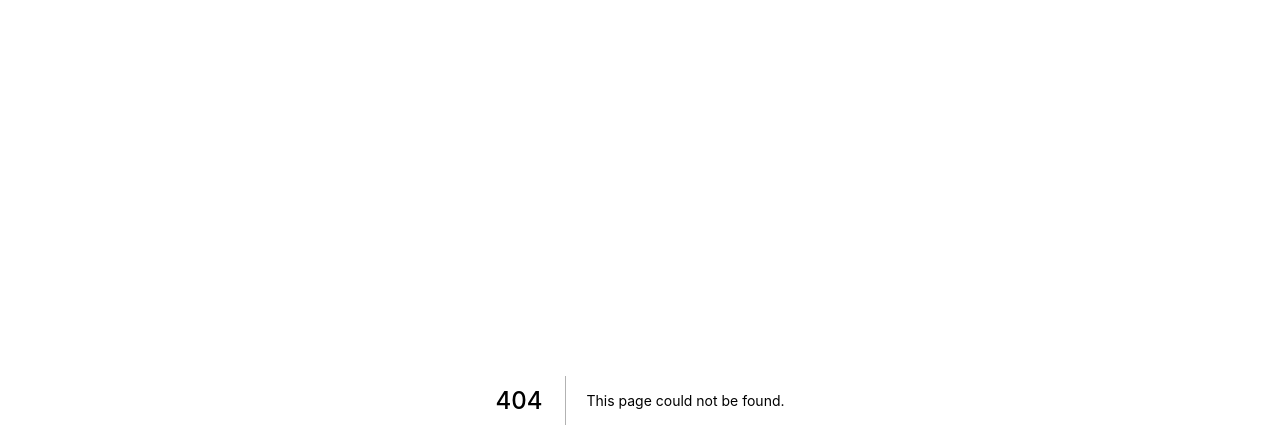
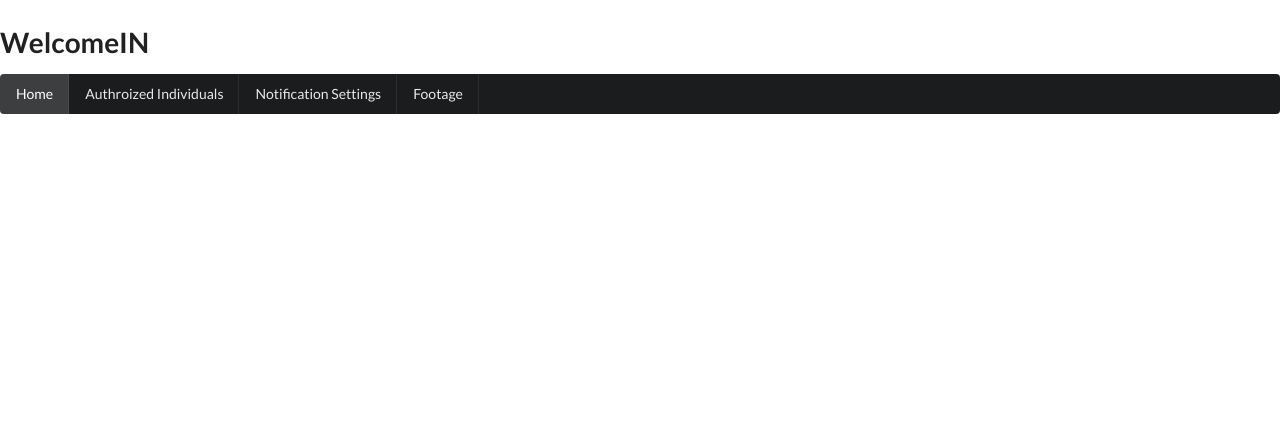
Before and after one commit to Capstone-Projects-2020-Spring/Facial-Recognition-WelcomeIn, a Next.js app in the folder appJS/: page /settings in a window 1280 px wide. Before the commit this address had no page. Shown: the top 448 px of the page. Built offline with nearby package versions, Linux system fonts and the light colour scheme.

Commit message:
Adjusted Codebase

```diff
--- /dev/null
+++ b/appJS/pages/settings.js
@@ -0,0 +1,34 @@
+import Link from 'next/link'
+import React from 'react'
+
+function settings() {
+    return (
+
+        <div >
+    <link rel="stylesheet" href="//cdn.jsdelivr.net/npm/semantic-ui@2.4.2/dist/semantic.min.css" />
+    <h1 class="ui header">WelcomeIN</h1>
+    <div class="ui inverted menu">
+    <a class="active item">
+      Home
+    </a>
+    <Link href="/users">
+        <a className="item">
+        Authroized Individuals
+          </a>
+      </Link>
+      <Link href="/settings">
+        <a className="item">
+        Notification Settings            </a>
+      </Link>
+      <Link href="/footage">
+        <a className="item">
+        Footage
+          </a>
+      </Link>
+
+  </div>
+  </div>
+)
+
+
+} export default settings
```
Also changed, not shown: appJS/pages/index.js (+4 -3 lines), appJS/pages/users.js (+5 -3 lines).
